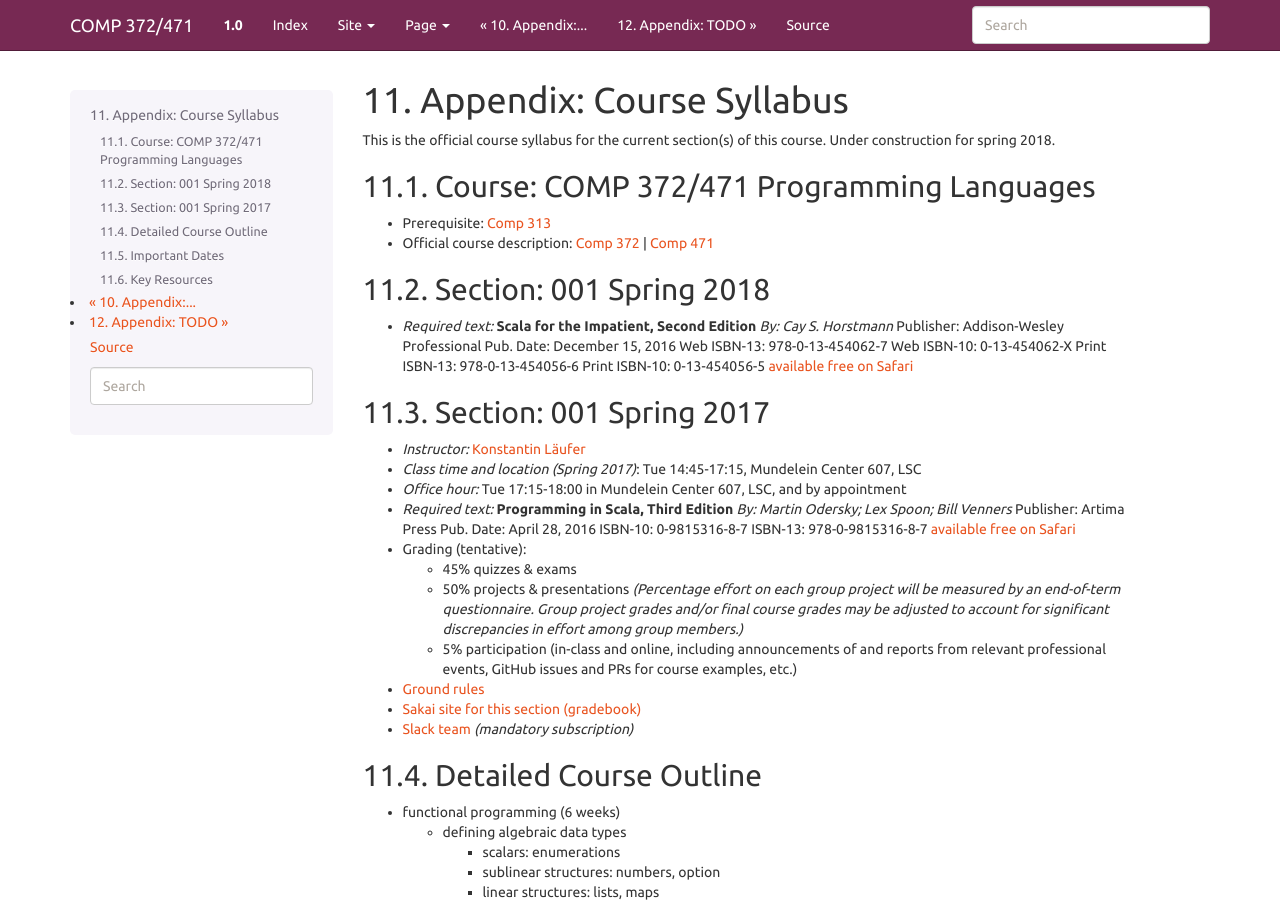
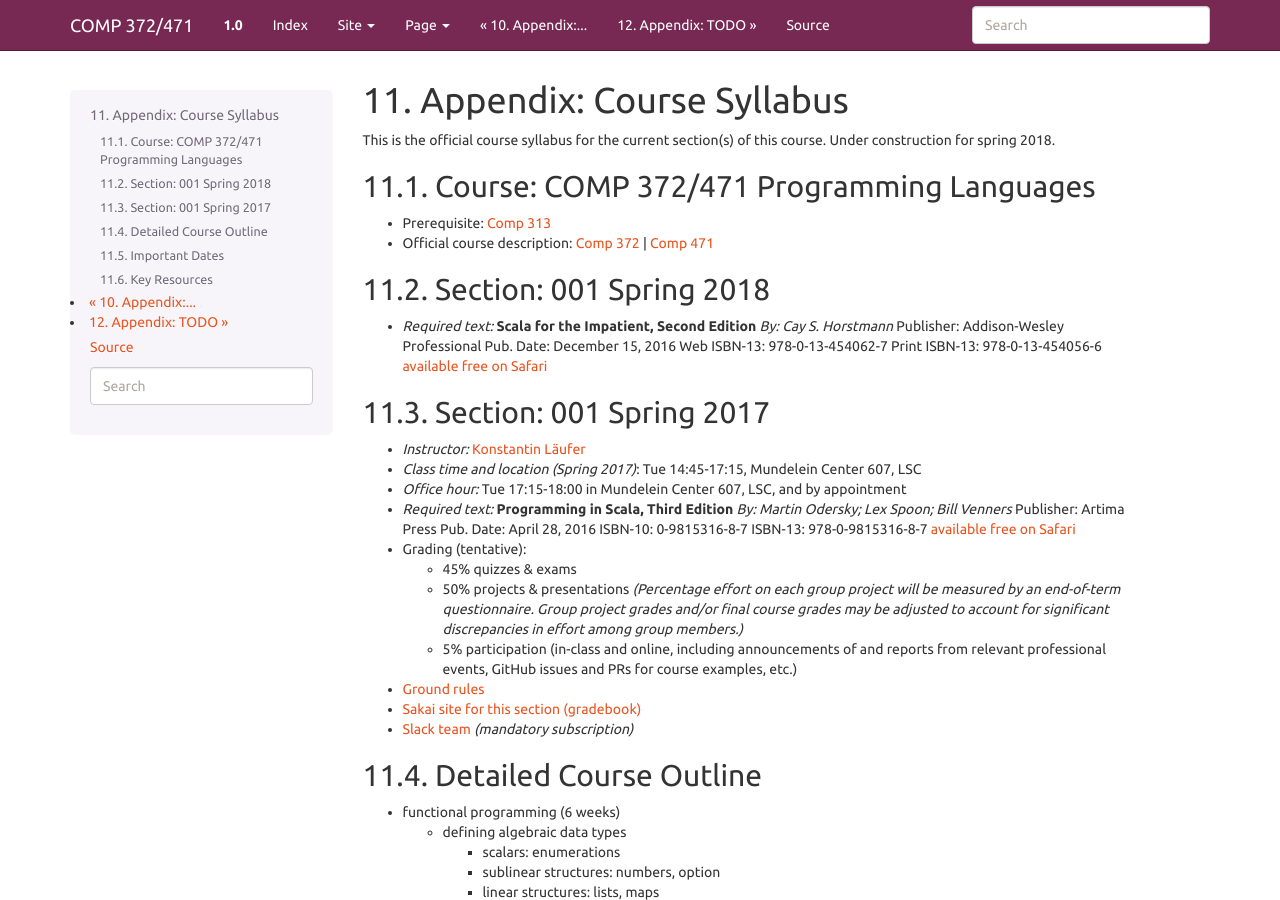
Before and after one commit to lucproglangcourse/lucproglangcourse.github.io, a Sphinx documentation site: the page built from source/syllabus.rst, in a window 1280 px wide and 900 px high. Built offline with Sphinx 7.4.7, drawn with Linux system fonts in a browser that asks for light colours.

Commit message:
minor cosmetic edit
Signed-off-by: Konstantin Läufer <klaeufer@gmail.com>

```diff
--- a/source/syllabus.rst
+++ b/source/syllabus.rst
@@ -21,9 +21,7 @@ Section: 001 Spring 2018
   Publisher: Addison-Wesley Professional
   Pub. Date: December 15, 2016
   Web ISBN-13: 978-0-13-454062-7
-  Web ISBN-10: 0-13-454062-X
   Print ISBN-13: 978-0-13-454056-6
-  Print ISBN-10: 0-13-454056-5
   `available free on Safari <http://proquestcombo.safaribooksonline.com.flagship.luc.edu/book/programming/scala/9780134540627>`_
 
 Section: 001 Spring 2017
```
